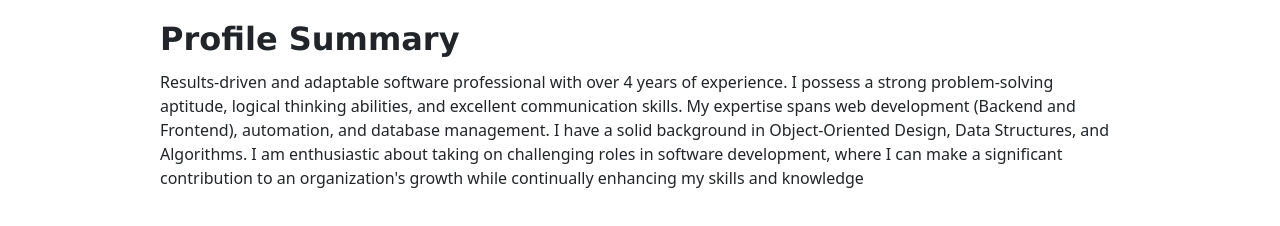
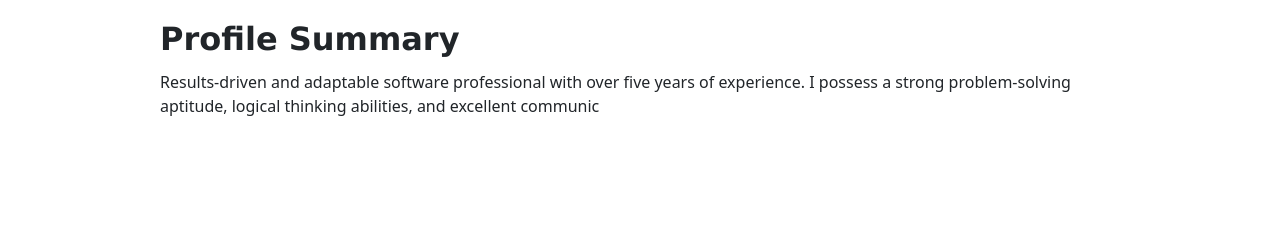
Before and after one commit to kartikboodi/BrandKB, a React (Create React App) app: page / in a window 1280 px wide. Shown: the part 232-458 px from the top of the page. Built offline with nearby package versions, Linux system fonts and the light colour scheme.

Commit message:
Profile summary animation (#7)

```diff
--- a/src/components/Router/Router.jsx
+++ b/src/components/Router/Router.jsx
@@ -1,4 +1,5 @@
 import { BrowserRouter, Routes, Route } from "react-router-dom";
+
 import PageNotFound from "../../pages/PageNotFound";
 import Profile from "../../pages/Profile";
 
--- a/src/data/Constants.js
+++ b/src/data/Constants.js
@@ -1,8 +1,8 @@
 export const NAME = "KARTIK BOODI";
 
-export const profileSummary = `Results-driven and adaptable software professional with over 4 years of experience.
+export const profileSummary = `Results-driven and adaptable software professional with over five years of experience.
 I possess a strong problem-solving aptitude, logical thinking abilities, and excellent communication skills.
 My expertise spans web development (Backend and Frontend), automation, and database management.
 I have a solid background in Object-Oriented Design, Data Structures, and Algorithms.
 I am enthusiastic about taking on challenging roles in software development,
-where I can make a significant contribution to an organization's growth while continually enhancing my skills and knowledge`;
+where I can make a significant contribution to an organization's growth while continually enhancing my skills and knowledge.`;
--- a/src/pages/Profile/Profile.jsx
+++ b/src/pages/Profile/Profile.jsx
@@ -14,7 +14,7 @@ const Profile = () => {
           <ProfileName />
         </div>
         <hr />
-        <ProfileSummary />
+        <ProfileSummary delay={30} />
       </Layout>
     </div>
   );
--- a/src/pages/Profile/components/ProfileSummary/ProfileSummary.jsx
+++ b/src/pages/Profile/components/ProfileSummary/ProfileSummary.jsx
@@ -1,3 +1,5 @@
+import { useEffect, useMemo, useState } from "react";
+
 import Header from "../../../../components/Header/Header";
 import { HeaderRanks } from "../../../../components/Header/HeaderConstants";
 import Typography from "../../../../components/Typography";
@@ -5,11 +7,36 @@ import { profileSummary } from "../../../../data/Constants";
 
 import "./ProfileSummary.css";
 
-const ProfileSummary = () => {
+const ProfileSummary = ({ delay }) => {
+  const [summary, setSummary] = useState("");
+  const [currentIndex, setCurrentIndex] = useState(0);
+
+  const toastMessage = useMemo(
+    () => <i>{`Tap "Profile Summary" for an instant full view`}</i>,
+    []
+  );
+
+  useEffect(() => {
+    if (currentIndex < profileSummary.length) {
+      const timer = setInterval(() => {
+        setSummary(
+          (currentSummary) => currentSummary + profileSummary[currentIndex]
+        );
+        setCurrentIndex(currentIndex + 1);
+      }, delay);
+      return () => clearInterval(timer);
+    }
+  }, [currentIndex, summary, delay]);
+
+  const handleSummaryClick = () => {
+    setSummary(profileSummary);
+    setCurrentIndex(profileSummary.length);
+  };
+
   return (
-    <div className="ProfileSummary">
+    <div className="ProfileSummary" onClick={handleSummaryClick}>
       <Header rank={HeaderRanks.SECOND}>Profile Summary</Header>
-      <Typography>{profileSummary}</Typography>
+      <Typography>{summary}</Typography>
     </div>
   );
 };
```
